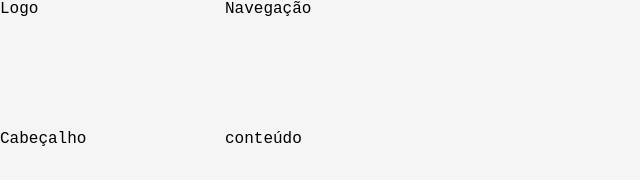
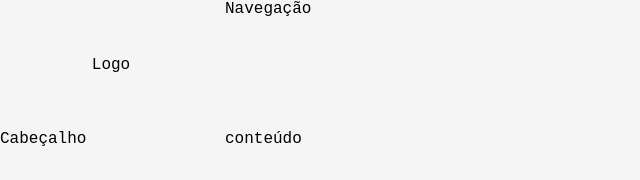
Before and after one commit to igooruh/crud, a React (Create React App) app in the folder frontend/: page / in a window 1280 px wide. Shown: the top 180 px of the page, without its empty margins (0-640 px from the left). Built offline with nearby package versions, Linux system fonts and the light colour scheme.

Commit message:
Add layout of the logo

```diff
--- a/frontend/src/components/logo/logo.css
+++ b/frontend/src/components/logo/logo.css
@@ -0,0 +1,10 @@
+aside.logo {
+    display: flex;
+    justify-content: center;
+    align-items: center;
+}
+
+aside.logo {
+    padding: 0px 15px;
+    width: 222px;
+}
```
